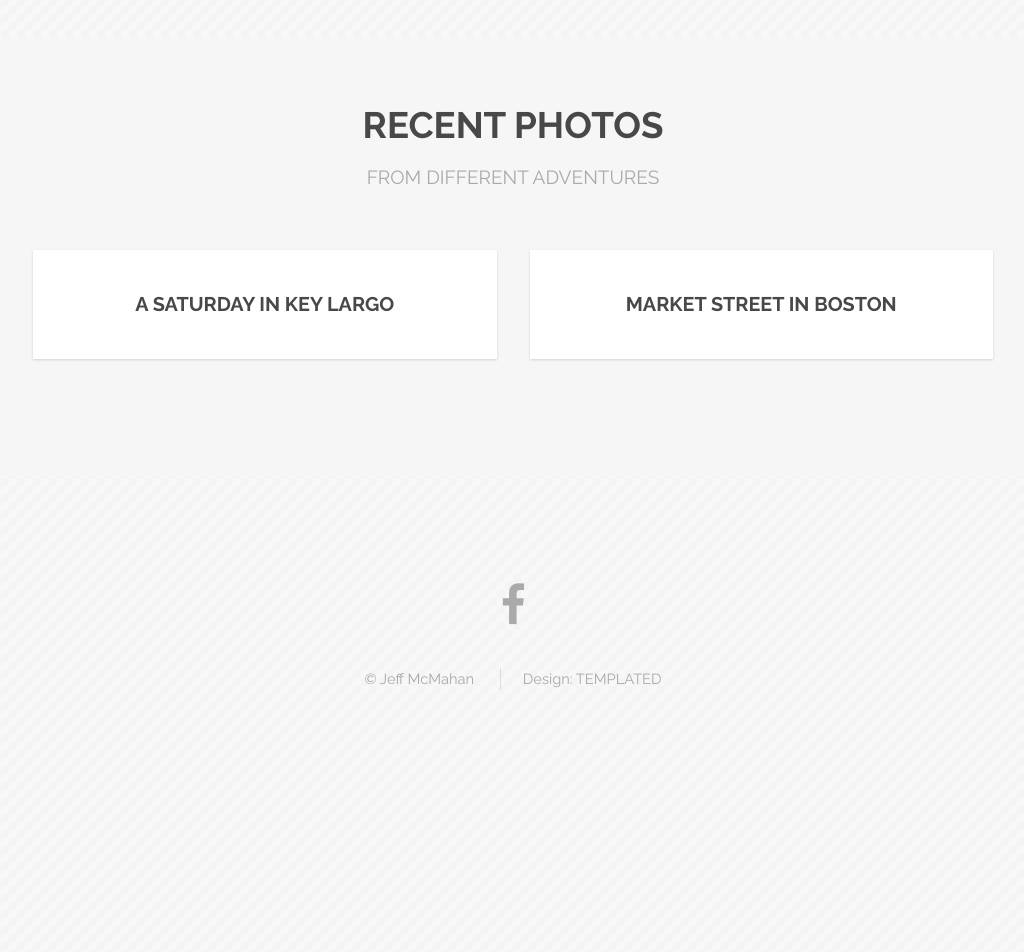
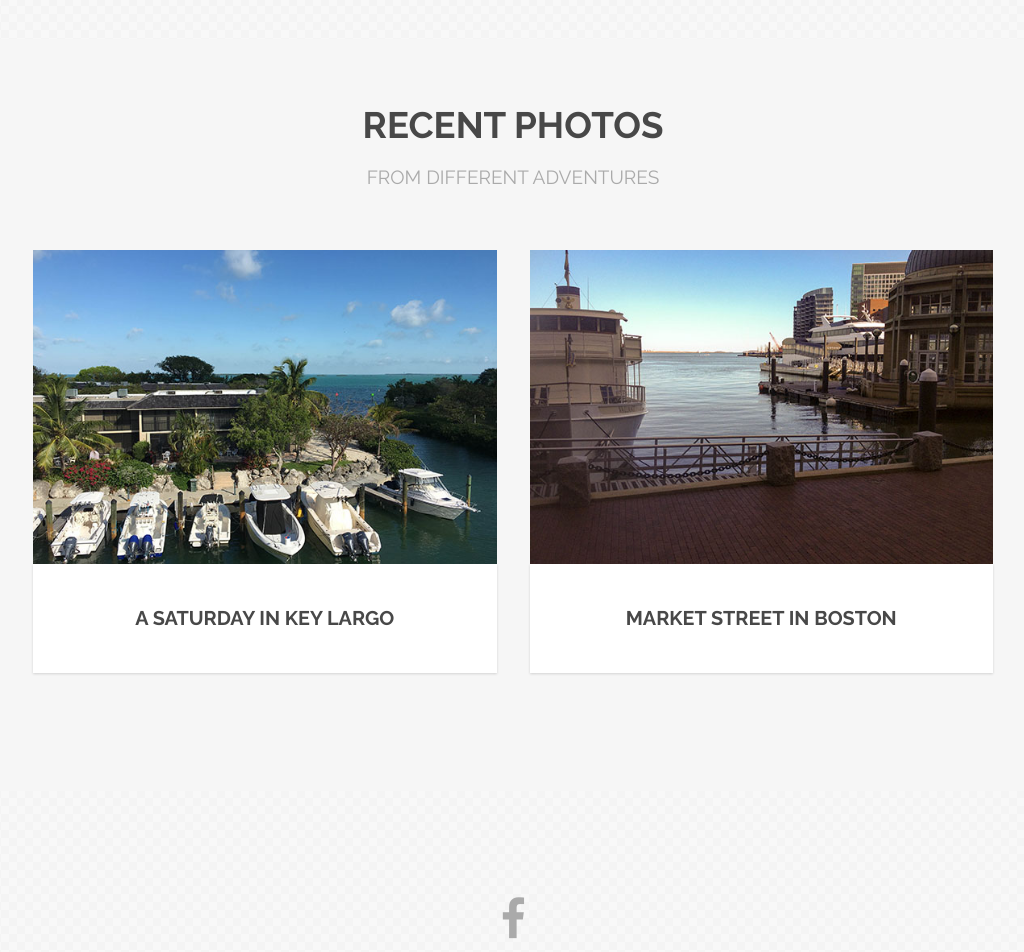
Before and after one commit to jbmcmahan/jbmcmahan.github.io, a Jekyll site: the page built from index.html, in a window 1280 px wide. Shown: the part 874-1826 px from the top of the page, without its empty margins (127-1151 px from the left). Built offline with Jekyll 4.4.1, drawn with Linux system fonts in a browser that asks for light colours; a script that is not in the unit is left out; before the commit the page ends 1681 px from its top, so only the background shows below that.

Commit message:
change path

```diff
--- a/index.html
+++ b/index.html
@@ -34,13 +34,13 @@ layout: landing
 					<div class="row 150%">
 					<div class="6u 12u$(xsmall)">
 							<div class="image fit captioned">
-								<img src="/images/1604131920_small.jpg" alt="" />
+								<img src="/photos/1604131920_small.jpg" alt="" />
 								<h3>A Saturday in Key Largo</h3>
 							</div>
 						</div>
 						<div class="6u$ 12u$(xsmall)">
 							<div class="image fit captioned">
-								<img src="/images/1602271513_small.jpg" alt="" />
+								<img src="/photos/1602271513_small.jpg" alt="" />
 								<h3>Market Street in Boston</h3>
 							</div>
 						</div>
```
